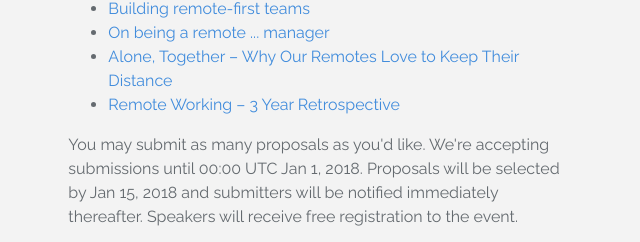
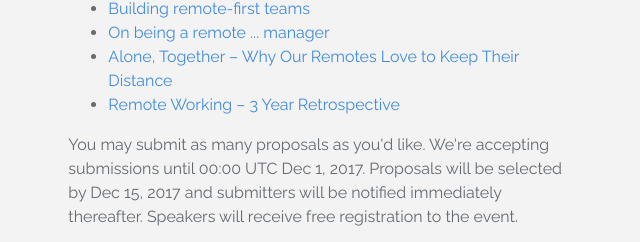
Before and after one commit to scatterconf/scatterconf.github.com, a plain HTML site: page index.html in a window 1280 px wide. Shown: the part 1473-1715 px from the top of the page, 320-960 px from the left. Drawn offline with nearby package versions, Linux system fonts and the light colour scheme.

Commit message:
change cfp deadline

```diff
--- a/index.html
+++ b/index.html
@@ -138,7 +138,7 @@
             </li>
           </ul>
 
-          <p>You may submit as many proposals as you'd like. We're accepting submissions until 00:00 UTC Jan 1, 2018. Proposals will be selected by Jan 15, 2018 and submitters will be notified immediately thereafter. Speakers will receive free registration to the event.</p>
+          <p>You may submit as many proposals as you'd like. We're accepting submissions until 00:00 UTC Dec 1, 2017. Proposals will be selected by Dec 15, 2017 and submitters will be notified immediately thereafter. Speakers will receive free registration to the event.</p>
 
           <div class="cfp signup">
             <form id="needs-validation" role="form" novalidate>
```
